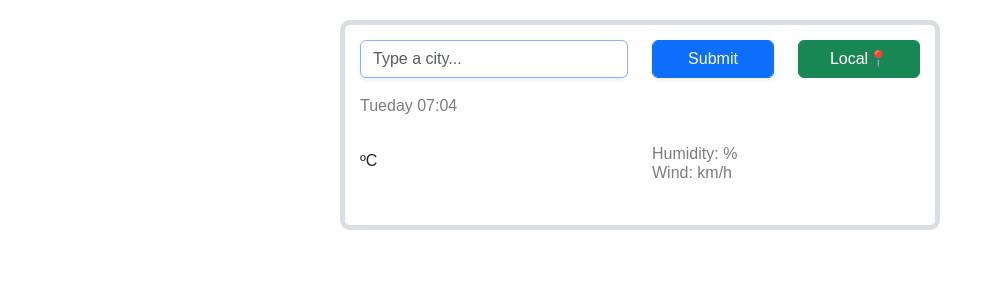
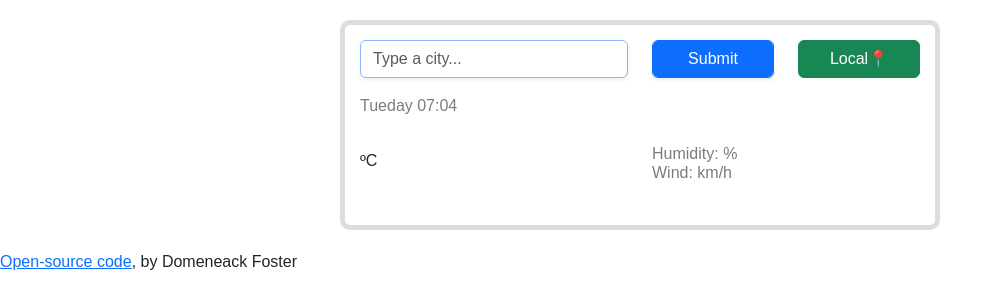
Before and after one commit to domeneack/weather-app, a website built with Parcel: page index.html in a window 1280 px wide. Shown: the whole page, without its empty margins (0-1003 px from the left). Built offline with nearby package versions, Linux system fonts and the light colour scheme; no server answers.

Commit message:
Update index.html
Added open-source link to GitHub

```diff
--- a/index.html
+++ b/index.html
@@ -75,6 +75,8 @@
         </div>
       </div>
     </div>
+     <p>
+        <a href="https://github.com/domeneack/weather-app">Open-source code</a>, by Domeneack Foster</p>
     <script src="src/index.js"></script>
   </body>
 </html>
```
